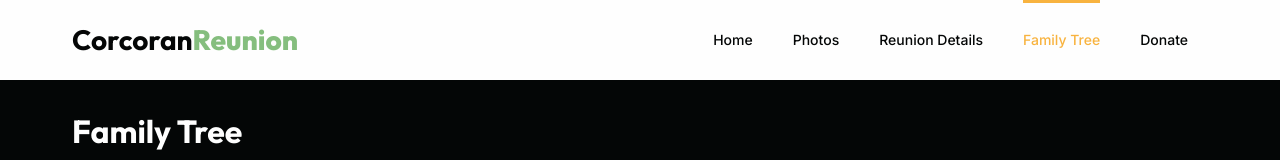
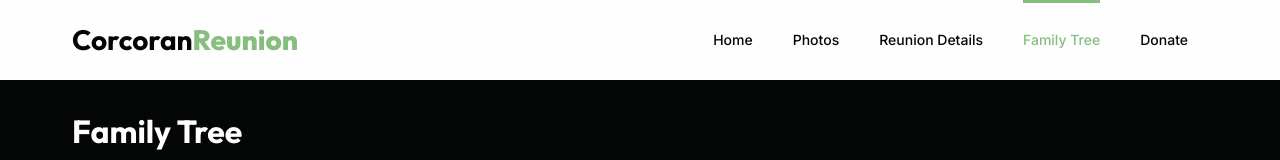
Before and after one commit to JackCreighton/corcoran-reunion.com, a React (Vite) app: page /family-tree in a window 1280 px wide. Shown: the top 160 px of the page. Built offline with nearby package versions, Linux system fonts and the light colour scheme.

Commit message:
feat: update header accent color and add SPA redirect rules

```diff
--- a/src/components/Header/Header.css
+++ b/src/components/Header/Header.css
@@ -70,7 +70,7 @@
 
 .header-area .main-nav .nav li:hover a,
 .header-area .main-nav .nav li a.active {
-  color: var(--accent-primary) !important;
+  color: #85be7e !important;
 }
 
 .header-area .main-nav .nav li a.active {
@@ -81,7 +81,7 @@
   position: absolute;
   width: 100%;
   height: 3px;
-  background-color: var(--accent-primary);
+  background-color: #85be7e;
   content: '';
   top: -20px;
   left: 0;
@@ -195,7 +195,7 @@
   .header-area .main-nav .nav li a:hover,
   .header-area .main-nav .nav li a.active {
     background: #eee;
-    color: var(--accent-primary) !important;
+    color: #85be7e !important;
   }
 
   .header-area .main-nav .nav li a.active:after {
```
Also changed, not shown: 1 other file (tests, documents, lock files or other folders).
